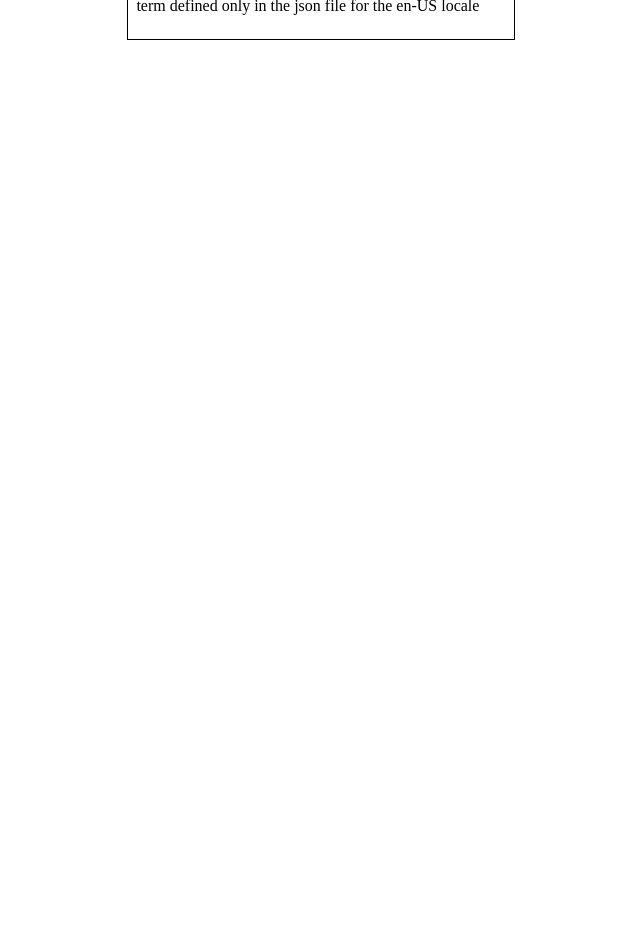
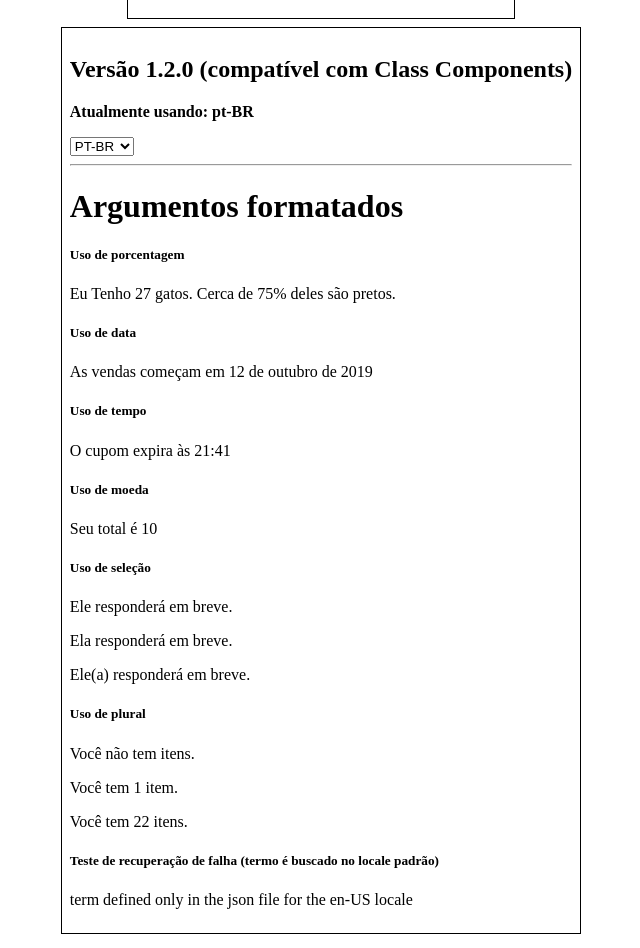
Before and after one commit to znti/react-i18n, a React (Create React App) app: page / in a window 1280 px wide. Shown: the part 1260-2208 px from the top of the page, without its empty margins (319-959 px from the left). Before the commit the page ends 1328 px from the top, so only its background shows below. Built offline with nearby package versions, Linux system fonts and the light colour scheme.

Commit message:
v1.2.0 Feature - Parameterizable Messages
Included support for Class Components (does not use hooks)
Uses context API where Consumers are used as HOCs for the component to internationalize

```diff
--- a/src/pages/Retrocompat/V1.2.0.jsx
+++ b/src/pages/Retrocompat/V1.2.0.jsx
@@ -1,5 +1,5 @@
 import React from 'react';
-import { useActiveLanguage, useAvailableLanguages, useTranslation } from '../../react-language-kit';
+import { useActiveLanguage, useAvailableLanguages, useTranslation } from 'react-language-kit';
 
 import Section from './Section';
 import i18nMap from './i18n';
@@ -19,14 +19,10 @@ const formats = {
 
 export default function V1_2_0() {
     const [language, setLanguage] = useActiveLanguage();
-    const [options, setLanguageOptions] = useAvailableLanguages();
+    const [options] = useAvailableLanguages();
 
     /** New Hook! ('formats' is optional) */
     const t = useTranslation(i18nMap, formats);
-
-    const shuffleLanguages = () => {
-        setLanguageOptions((opts) => [...opts].reverse());
-    };
 
     return (
         <Section
@@ -43,10 +39,6 @@ export default function V1_2_0() {
                     </select>
 
                     <br />
-
-                    <button type="button" onClick={() => shuffleLanguages()}>
-                        {t('button')}
-                    </button>
 
                     <hr />
                     <h1>{t('formatArgs')}</h1>
--- /dev/null
+++ b/src/pages/Retrocompat/V1.2.0_classComponent.jsx
@@ -0,0 +1,72 @@
+import React from 'react';
+import { withActiveLanguage, withAvailableLanguages, useTranslationTo } from 'react-language-kit';
+
+import Section from './Section';
+import i18nMap from './i18n';
+
+const version = { v: '1.2.0' };
+
+class V120ClassComponent extends React.Component {
+    constructor(props) {
+        super(props);
+        this.state = {};
+    }
+
+    render() {
+        const { activeLanguage, availableLanguages } = this.props;
+        const [language, setLanguage] = activeLanguage;
+        const [options] = availableLanguages;
+        const t = useTranslationTo(language, i18nMap);
+
+        return (
+            <Section
+                title={t('versionCompatibleCC', version)}
+                description={`${t('description')}: ${language}`}
+                options={(
+                    <>
+                        <select value={language} onChange={(e) => setLanguage(e.target.value)}>
+                            {
+                                options.map((option) => (
+                                    <option key={option} value={option}>{option.toUpperCase()}</option>
+                                ))
+                            }
+                        </select>
+
+                        <br />
+
+                        <hr />
+                        <h1>{t('formatArgs')}</h1>
+
+                        <h5>{t('formatArgs.percentUsage')}</h5>
+                        <p>{t('formattedArgument.percentUsage', { numCats: '27', pctBlack: 0.75 })}</p>
+
+                        <h5>{t('formatArgs.dateUsage')}</h5>
+                        <p>{t('formattedArgument.dateUsage', { start: new Date() })}</p>
+
+                        <h5>{t('formatArgs.timeUsage')}</h5>
+                        <p>{t('formattedArgument.timeUsage', { expires: new Date() })}</p>
+
+                        <h5>{t('formatArgs.currencyUsage')}</h5>
+                        <p>{t('formattedArgument.currencyUsage', { total: '10' })}</p>
+
+                        <h5>{t('formatArgs.selectUsage')}</h5>
+                        <p>{t('formattedArgument.selectUsage', { gender: 'male' })}</p>
+                        <p>{t('formattedArgument.selectUsage', { gender: 'female' })}</p>
+                        <p>{t('formattedArgument.selectUsage', { gender: 'other' })}</p>
+
+                        <h5>{t('formatArgs.pluralUsage')}</h5>
+                        <p>{t('formattedArgument.pluralUsage', { itemCount: 0 })}</p>
+                        <p>{t('formattedArgument.pluralUsage', { itemCount: 1 })}</p>
+                        <p>{t('formattedArgument.pluralUsage', { itemCount: 22 })}</p>
+
+                        <h5>{t('fallbackTest')}</h5>
+                        <p>{t('fallbackValue')}</p>
+
+                    </>
+                )}
+            />
+        );
+    }
+}
+
+export default withAvailableLanguages(withActiveLanguage(V120ClassComponent));
--- a/src/pages/Retrocompat/i18n.js
+++ b/src/pages/Retrocompat/i18n.js
@@ -7,6 +7,7 @@ export default {
         button: 'Revert languages list!',
 
         versionWithParam: 'Version (with params) {v}',
+        versionCompatibleCC: 'Version {v} (compatible with Class Components)',
 
         formatArgs: 'Formatted Arguments',
         'formatArgs.percentUsage': 'Percent Usage',
@@ -36,6 +37,7 @@ export default {
         button: 'Inverter lista de idiomas!',
 
         versionWithParam: 'Versão (com parametros) {v}',
+        versionCompatibleCC: 'Versão {v} (compatível com Class Components)',
 
         formatArgs: 'Argumentos formatados',
         'formatArgs.percentUsage': 'Uso de porcentagem',
--- a/src/pages/Retrocompat/index.js
+++ b/src/pages/Retrocompat/index.js
@@ -3,6 +3,7 @@ import React from 'react';
 import V100 from './V1.0.0';
 import V110 from './V1.1.0';
 import V120 from './V1.2.0';
+import V120ClassComponent from './V1.2.0_classComponent';
 
 export default function RetrocompatPage() {
 	return (
@@ -16,6 +17,7 @@ export default function RetrocompatPage() {
 			<V100 />
 			<V110 />
             <V120 />
+            <V120ClassComponent />
 		</div>
 	);
 }
--- a/src/react-language-kit/index.js
+++ b/src/react-language-kit/index.js
@@ -101,6 +101,30 @@ export const useLanguage = () => useContext(LanguageContext);
 export const useActiveLanguage = () => useContext(ActiveLanguageContext);
 export const useAvailableLanguages = () => useContext(AvailableLanguagesContext);
 
+export const withLanguage = (Component) => (
+    (props) => (
+        <LanguageContext.Consumer>
+            {(context) => <Component language={context} {...props} />}
+        </LanguageContext.Consumer>
+    )
+);
+
+export const withActiveLanguage = (Component) => (
+    (props) => (
+        <ActiveLanguageContext.Consumer>
+            {(context) => <Component activeLanguage={context} {...props} />}
+        </ActiveLanguageContext.Consumer>
+    )
+);
+
+export const withAvailableLanguages = (Component) => (
+    (props) => (
+        <AvailableLanguagesContext.Consumer>
+            {(context) => <Component availableLanguages={context} {...props} />}
+        </AvailableLanguagesContext.Consumer>
+    )
+);
+
 /* For use at the top level of your React function (Hooks rules) */
 export const useTranslation = (dictionaries = {}, formats) => {
     const [language] = useActiveLanguage();
```
Also changed, not shown: 1 other file (tests, documents, lock files or other folders).
